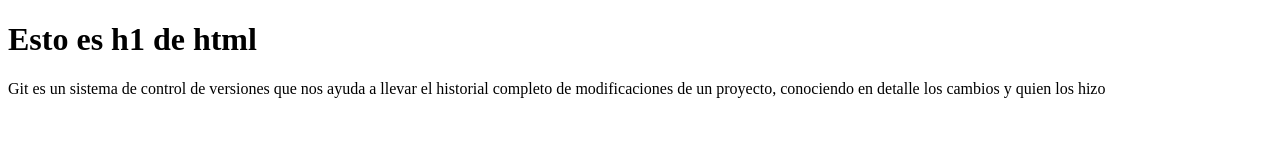
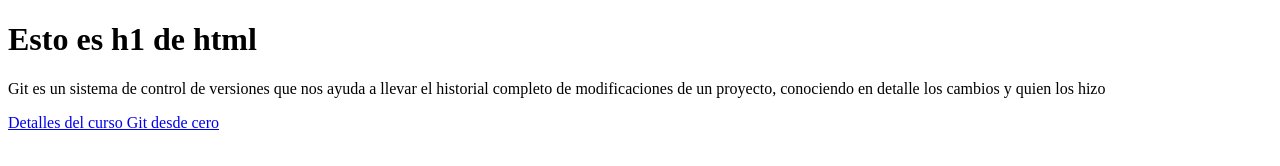
Before and after one commit to VannaNotGianna/primer-git, a plain HTML site: page index.html in a window 1280 px wide. Drawn offline with Linux system fonts and the light colour scheme.

Commit message:
Agrega enlace útil para aprender git

```diff
--- a/index.html
+++ b/index.html
@@ -13,6 +13,9 @@
             llevar el historial completo de modificaciones de un proyecto,
             conociendo en detalle los cambios y quien los hizo
         </p>
+        <p>
+            <a href="https://ed.team/cursos/git">Detalles del curso Git desde cero</a>
+        </p>
     </body>
 
 </html>
```
